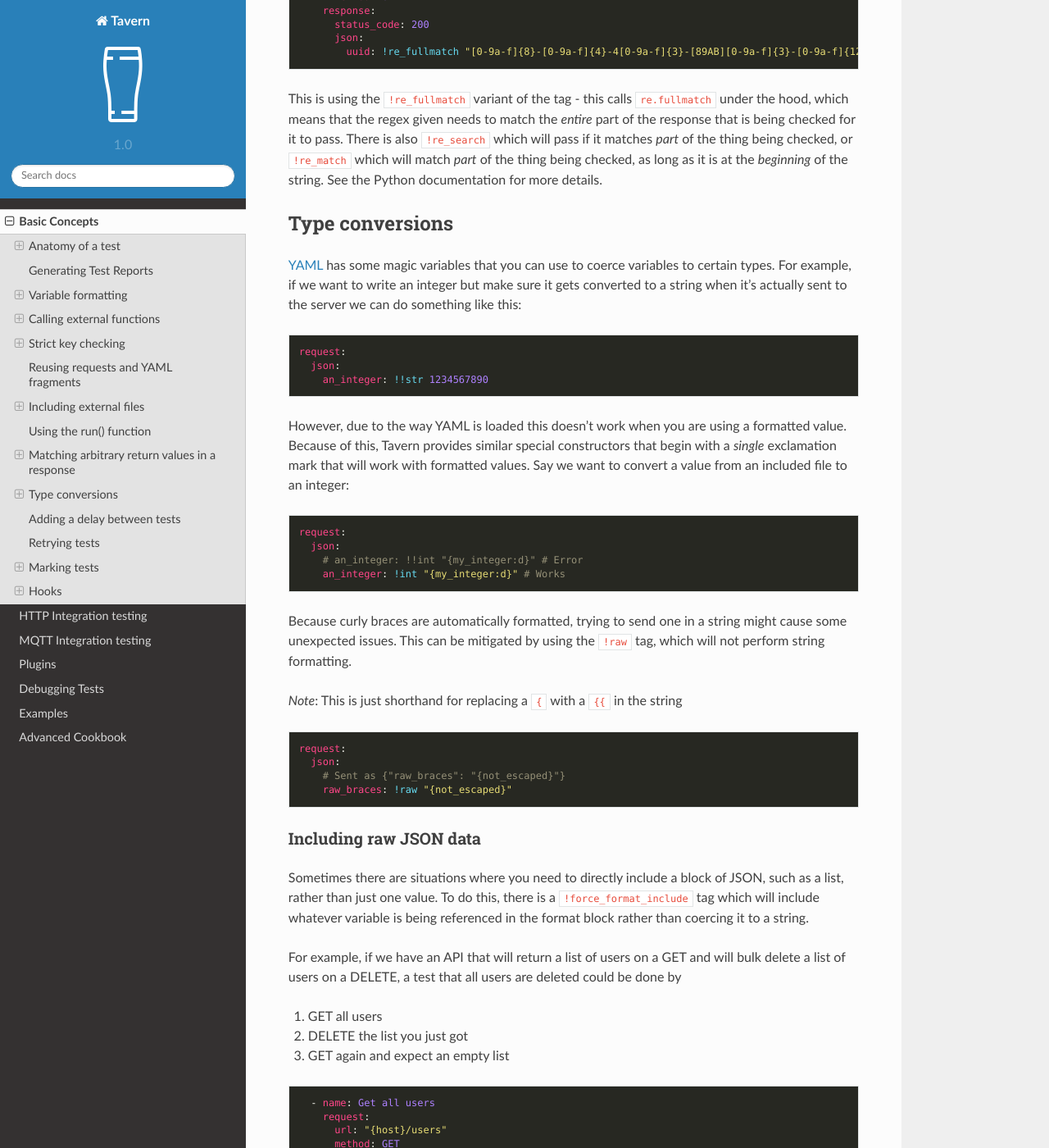
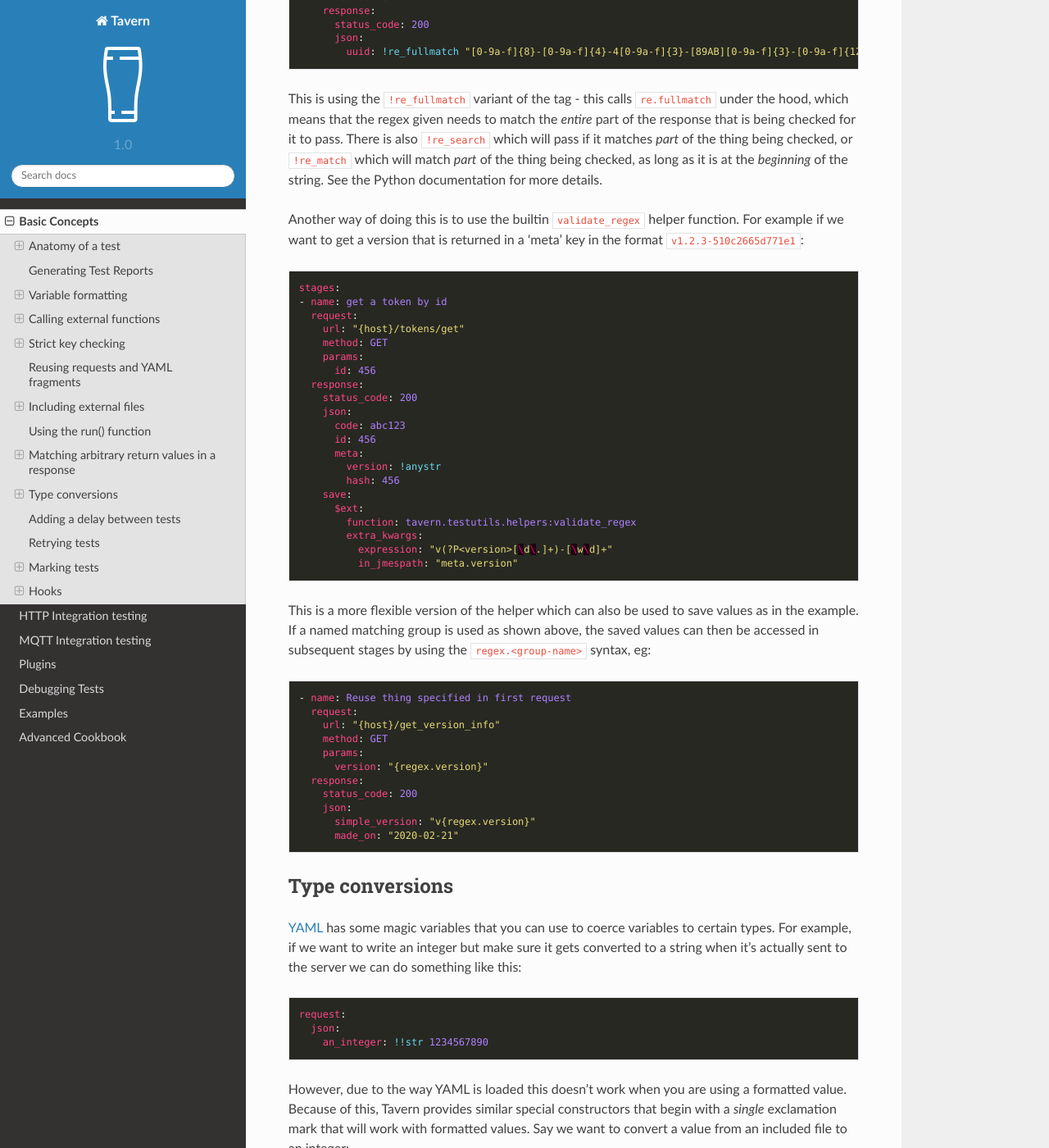
Before and after one commit to taverntesting/tavern, a Sphinx documentation site: the page built from docs/source/basics.md, in a window 1280 px wide and 1400 px high, scrolled down 27577 px. Shown: the whole window at 82% size. Built offline with Sphinx 7.4.7 and the Read the Docs theme 2.0.0, drawn with Linux system fonts in a browser that asks for light colours; formulas are drawn with MathJax 3.

Commit message:
Add docs

````diff
--- a/docs/source/basics.md
+++ b/docs/source/basics.md
@@ -1488,6 +1488,52 @@ which will pass if it matches _part_ of the thing being checked, or `!re_match`
 which will match _part_ of the thing being checked, as long as it is at the
 _beginning_ of the string. See the Python documentation for more details.
 
+Another way of doing this is to use the builtin `validate_regex` helper function.
+For example if we want to get a version that is returned in a 'meta' key in the
+format `v1.2.3-510c2665d771e1`:
+
+```yaml
+stages:
+- name: get a token by id
+  request:
+    url: "{host}/tokens/get"
+    method: GET
+    params:
+      id: 456
+  response:
+    status_code: 200
+    json:
+      code: abc123
+      id: 456
+      meta:
+        version: !anystr
+        hash: 456
+    save:
+      $ext:
+        function: tavern.testutils.helpers:validate_regex
+        extra_kwargs:
+          expression: "v(?P<version>[\d\.]+)-[\w\d]+"
+          in_jmespath: "meta.version"
+```
+
+This is a more flexible version of the helper which can also be used to save values
+as in the example. If a named matching group is used as shown above, the saved values
+ can then be accessed in subsequent stages by using the `regex.<group-name>` syntax, eg:
+
+```yaml
+- name: Reuse thing specified in first request
+  request:
+    url: "{host}/get_version_info"
+    method: GET
+    params:
+      version: "{regex.version}"
+  response:
+    status_code: 200
+    json:
+      simple_version: "v{regex.version}"
+      made_on: "2020-02-21"
+```
+
 ## Type conversions
 
 [YAML](http://yaml.org/spec/1.1/current.html#id867381) has some magic variables
````
